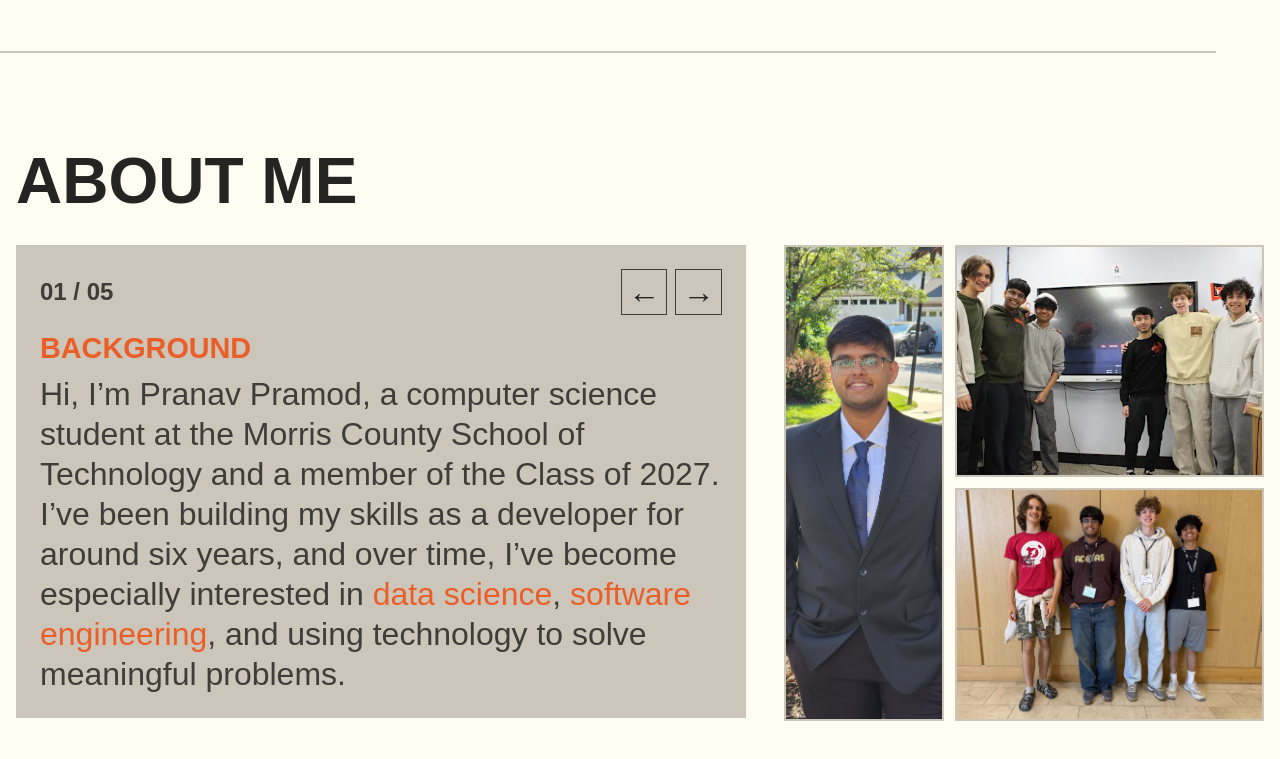
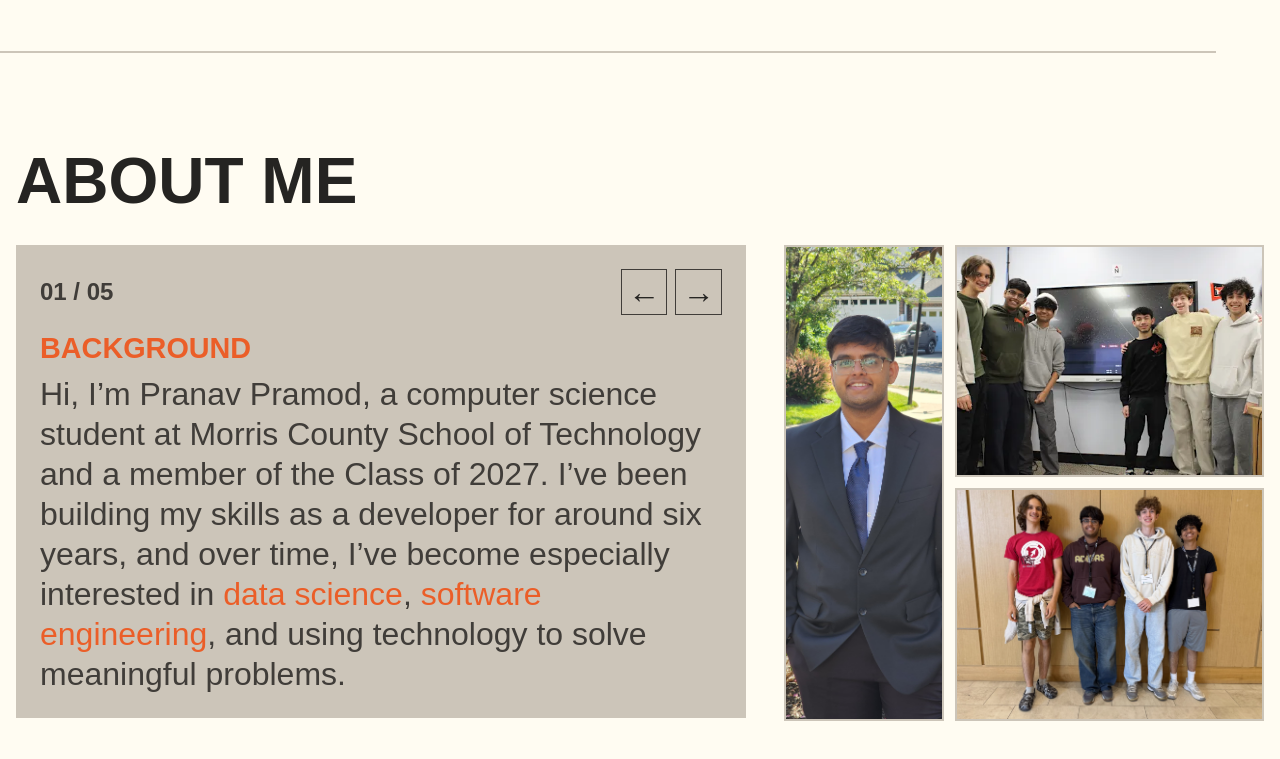
Before and after one commit to Pranav-P26/portfolio_site, a plain HTML site: page index.html in a window 1280 px wide. Shown: the part 643-1402 px from the top of the page. Drawn offline with Linux system fonts and the light colour scheme; a web font is replaced by a local one.

Commit message:
Fix typo in student description and add newline

```diff
--- a/index.html
+++ b/index.html
@@ -51,7 +51,7 @@
                     <article class="about-slide is-active">
                         <h3>Background</h3>
                         <p>
-                            Hi, I’m Pranav Pramod, a computer science student at the Morris County School of Technology
+                            Hi, I’m Pranav Pramod, a computer science student at Morris County School of Technology
                             and a member of the Class of 2027. I’ve been building my skills as a developer for around
                             six years, and over time, I’ve become especially interested in
                             <span class="text-accent">data science</span>,
```
